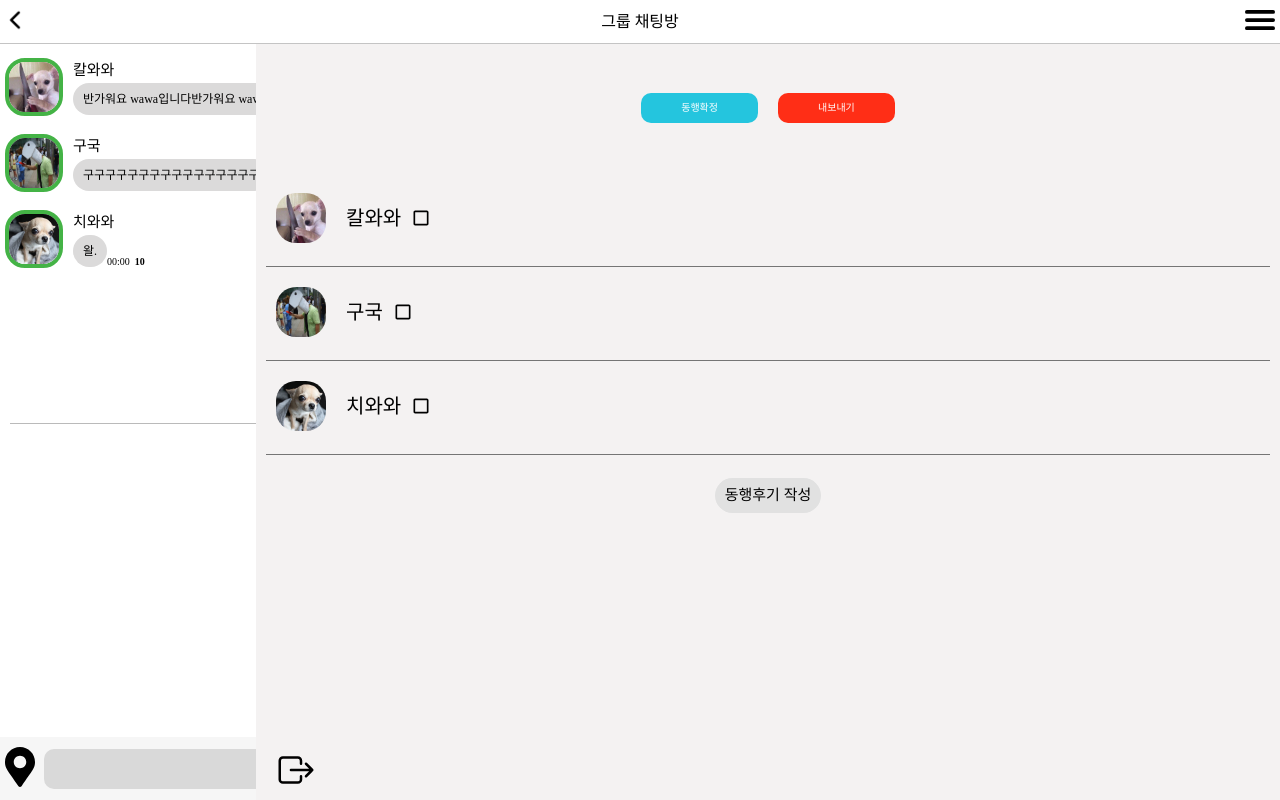
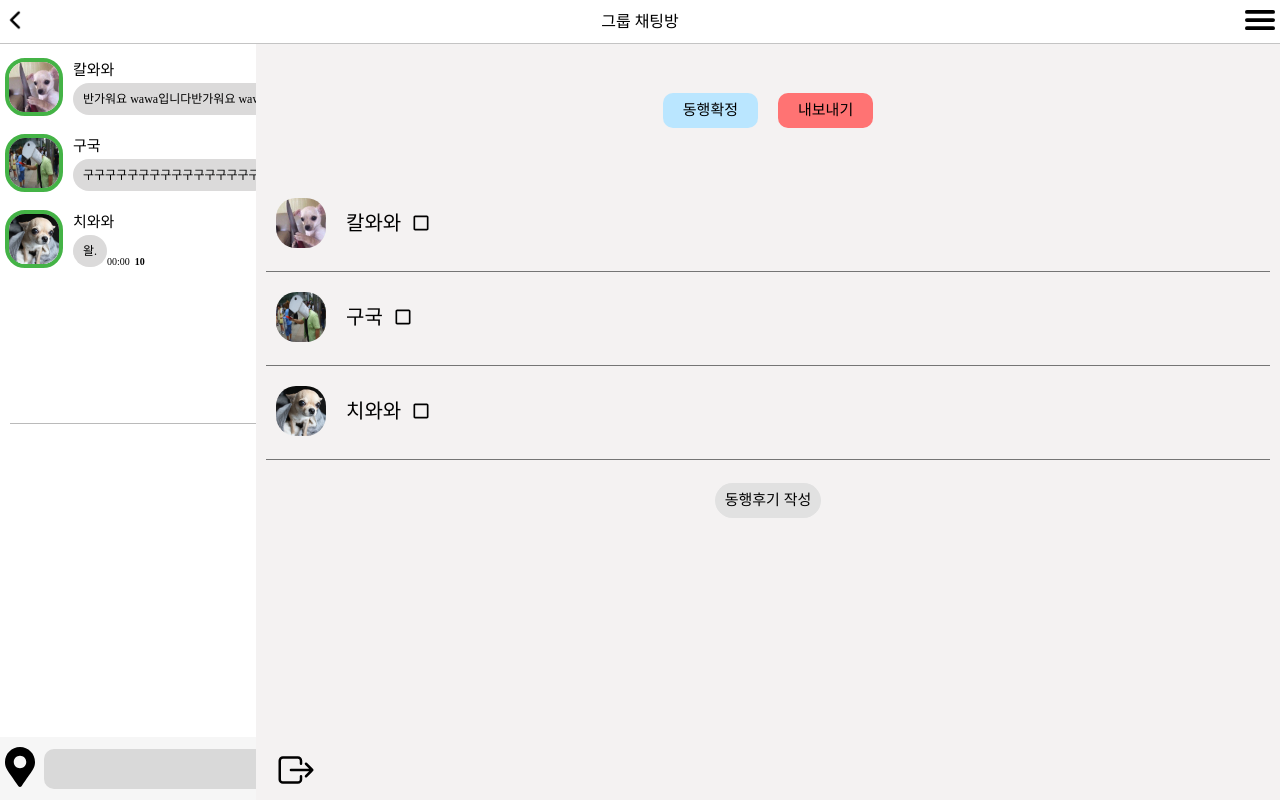
Before and after one commit to MZ-PEOPLE/Tripbuddy-project, a Next.js app: page /chat/chatroom in a window 1280 px wide. Both pictures are taken after a click on the icon 1259 px from the left and 20 px from the top of the page. Built offline with nearby package versions, Linux system fonts and the light colour scheme.

Commit message:
design:채팅방 메뉴 동행확정, 내보내기 색상 수정

```diff
--- a/components/chatroom/menu/ChatInfo.module.css
+++ b/components/chatroom/menu/ChatInfo.module.css
@@ -17,24 +17,24 @@
 }
 
 .dropTravel {
-    background-color: rgb(255, 46, 22);
-    color: white;
-    padding: 10px 40px;
+    background-color: rgb(255, 115, 115);
+    padding: 10px 20px;
     cursor: pointer;
     border-radius: 10px;
     margin: 0 10px;
+    font-size: 15px;
 
+}
+
+
+.confirmTravel {
+
+    background-color: rgb(186, 230, 255);
+    padding: 10px 20px;
+    border-radius: 10px;
+    cursor: pointer;
+    margin: 0 10px;
+    font-size: 15px;
 
 
 }
-
-.confirmTravel {
-    background-color: rgb(36, 197, 222);
-    color: white;
-    padding: 10px 40px;
-    border-radius: 10px;
-    cursor: pointer;
-    margin: 0 10px;
-
-
-}
```
